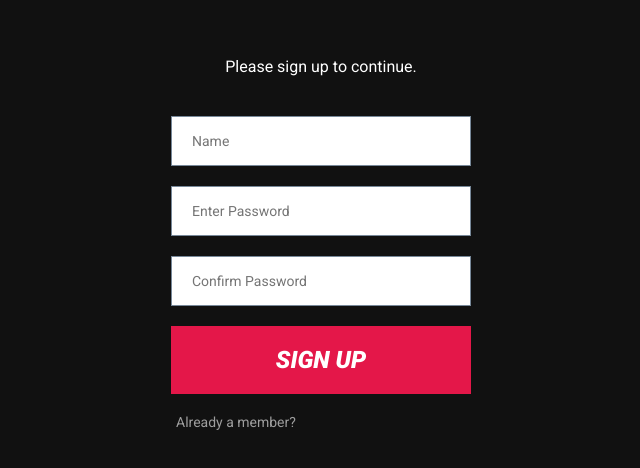
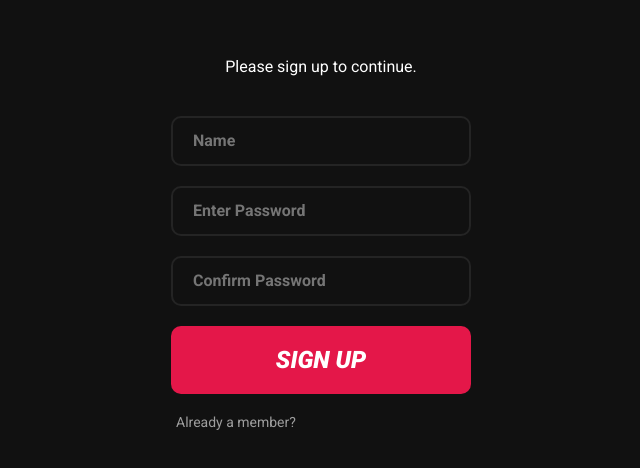
Before and after one commit to pradishb/league-skins, a React (Create React App) app: page /#/signup in a window 1280 px wide. Shown: the part 146-614 px from the top of the page, without its empty margins (319-959 px from the left). Built offline with nearby package versions, Linux system fonts and the light colour scheme.

Commit message:
Changes Login Sign Up and EnterCode Page

```diff
--- a/src/components/css/sdf.css
+++ b/src/components/css/sdf.css
@@ -101,6 +101,7 @@
   width: 300px;
   height: 68px;
   margin: 10px;
+  border-radius: 10px;
 }
 
 .sdf-l-submit {
@@ -114,6 +115,7 @@
   outline: none;
   height: 68px;
   width: 358px;
+  border-radius: 2px;
 }
 
 /* ----------------------------------INPUT FORM----------------------------- */
@@ -122,11 +124,19 @@
   height: 50px;
   padding: 20px;
   font-family: "Roboto", sans-serif;
-  font-size: 14px;
+  font-size: 16px;
+  font-weight: bold;
   border-radius: none;
-  border: 1px solid lightslategray;
+  border: 2px solid rgb(36, 36, 36);
   outline: none;
   margin: 10px;
+  border-radius: 10px;
+  background-color: inherit;
+  color: lightgray;
+}
+
+.sdf-form:active {
+  border: 2px solid #e41749;
 }
 
 .sdf-form-code {
@@ -136,10 +146,17 @@
   text-align: center;
   font-family: "Roboto", sans-serif;
   font-size: 24px;
-  border-radius: none;
-  border: 1px solid lightslategray;
+  font-weight: bold;
+  border-radius: 10px;
+  border: 2px solid rgb(36, 36, 36);
   outline: none;
   margin: 10px;
+  background-color: rgb(10, 10, 10);
+  color: white;
+}
+
+.sdf-form-code:active {
+  border: 2px solid #e41749;
 }
 
 .sdf-form-search {
```
